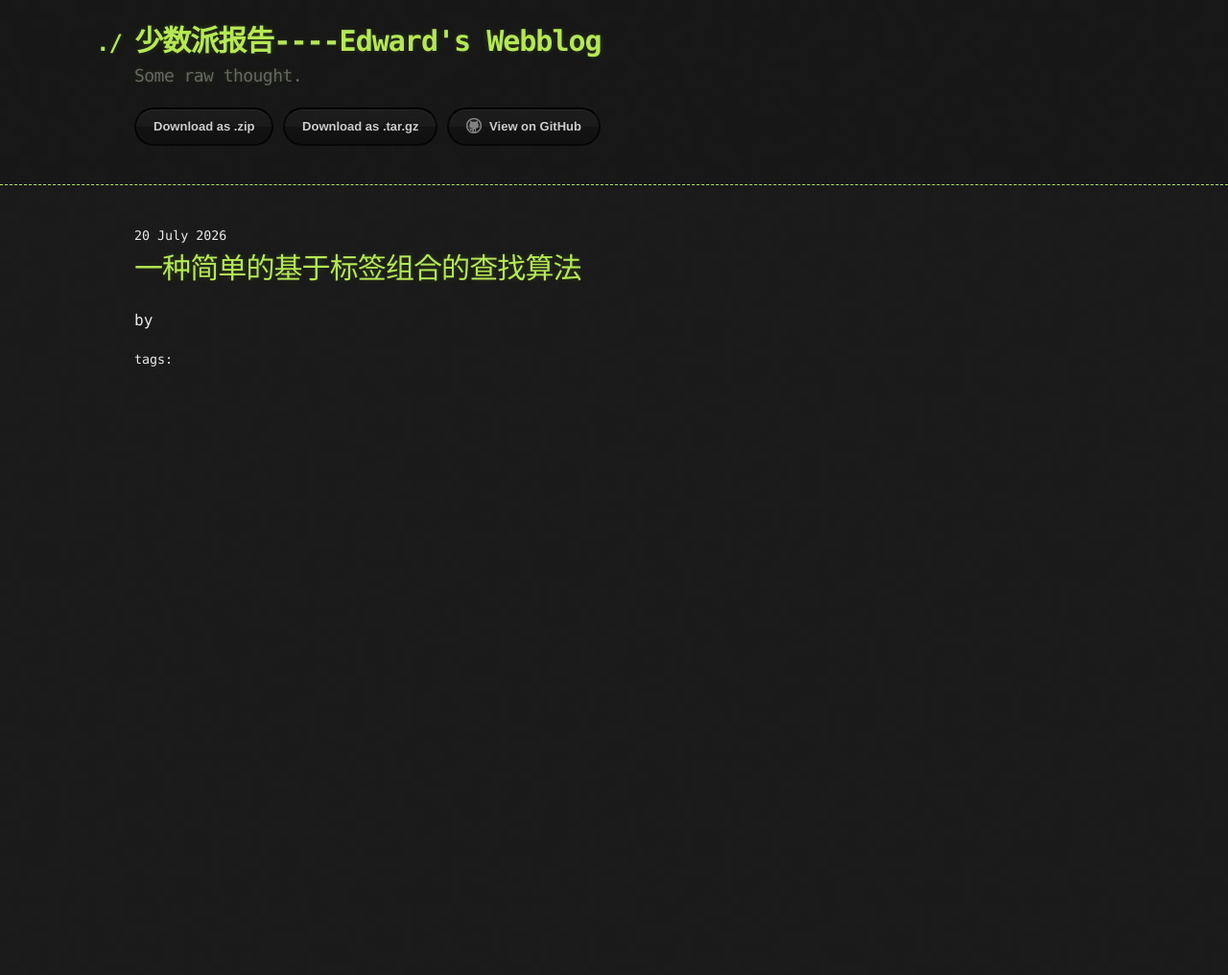
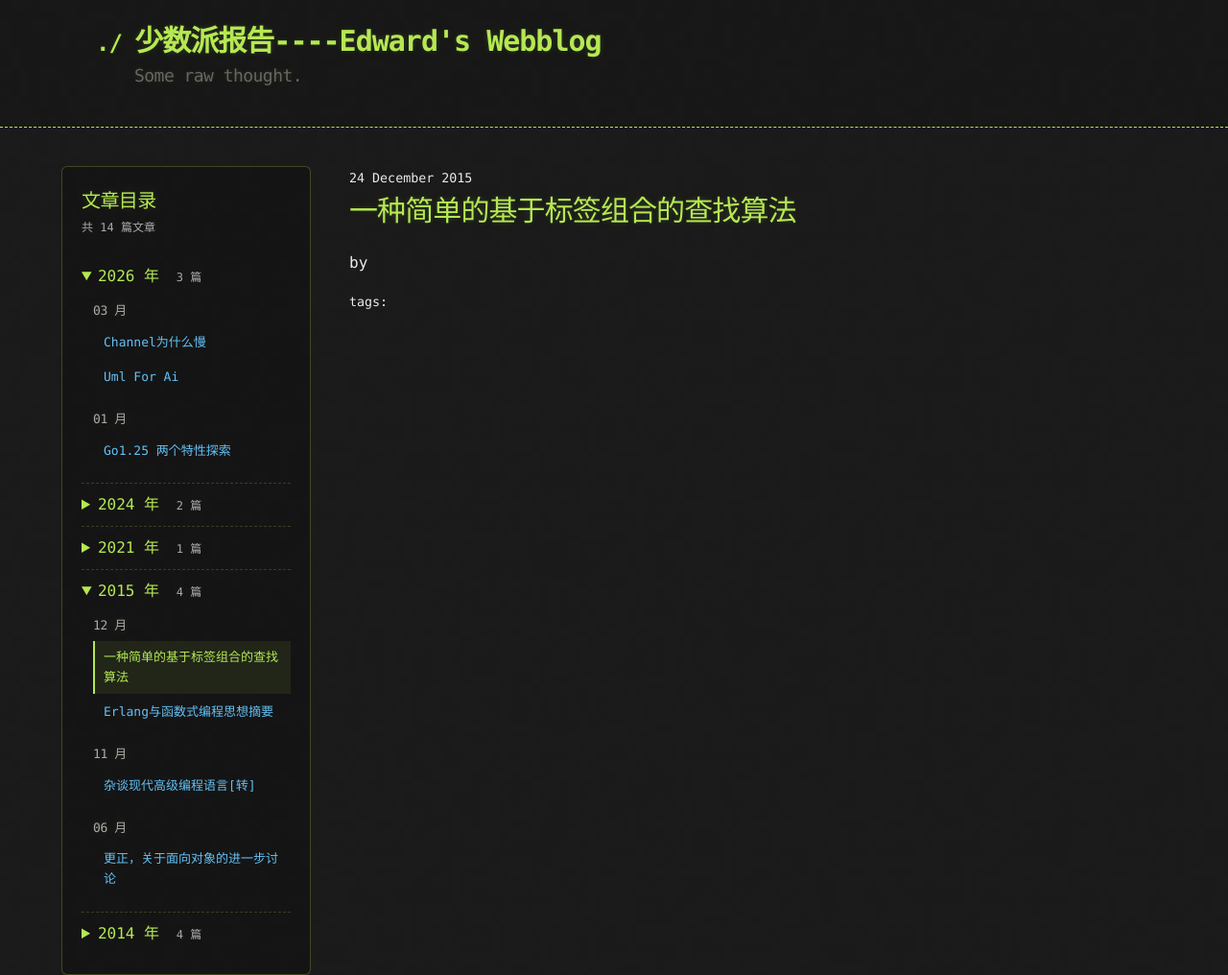
Before and after one commit to EdwardYuan/EdwardYuan.github.io, a Jekyll site: the page built from _posts/2015-12-24-A-Simple-Search-Algorithm-Of-Tags.markdown, in a window 1280 px wide and 1016 px high. Shown: the whole window at 96% size. Built offline with Jekyll 4.4.1, drawn with Linux system fonts in a browser that asks for light colours.

```diff
--- a/_config.yml
+++ b/_config.yml
@@ -3,3 +3,9 @@ description: Some raw thought.
 show_downloads: true
 google_analytics:
 theme: jekyll-theme-hacker
+defaults:
+  - scope:
+      path: ""
+      type: posts
+    values:
+      layout: post
--- /dev/null
+++ b/_includes/post-navigation.html
@@ -0,0 +1,24 @@
+<aside class="post-sidebar" aria-label="文章目录">
+  <nav aria-labelledby="post-navigation-title">
+    <h2 id="post-navigation-title">文章目录</h2>
+    <p class="post-navigation-count">共 {{ site.posts | size }} 篇文章</p>
+    {% assign post_years = site.posts | group_by_exp: "post", "post.date | date: '%Y'" %}
+    {% assign current_year = page.date | date: '%Y' %}
+    {% for year in post_years %}
+      <details class="archive-year"{% if forloop.first or year.name == current_year %} open{% endif %}>
+        <summary>{{ year.name }} 年 <span class="archive-count">{{ year.items | size }} 篇</span></summary>
+        {% assign post_months = year.items | group_by_exp: "post", "post.date | date: '%m'" %}
+        {% for month in post_months %}
+          <div class="archive-month">
+            <h3>{{ month.name }} 月</h3>
+            <ul>
+              {% for post in month.items %}
+                <li><a href="{{ post.url | relative_url }}"{% if page.url == post.url %} aria-current="page"{% endif %}>{{ post.title | escape }}</a></li>
+              {% endfor %}
+            </ul>
+          </div>
+        {% endfor %}
+      </details>
+    {% endfor %}
+  </nav>
+</aside>
--- a/_layouts/default.html
+++ b/_layouts/default.html
@@ -18,17 +18,11 @@
         </a>
         <h2>{{ site.description | default: site.github.project_tagline }}</h2>
 
-        <section id="downloads">
-          {% if site.show_downloads %}
-            <a href="{{ site.github.zip_url }}" class="btn">Download as .zip</a>
-            <a href="{{ site.github.tar_url }}" class="btn">Download as .tar.gz</a>
-          {% endif %}
-          <a href="{{ site.github.repository_url }}" class="btn btn-github"><span class="icon"></span>View on GitHub</a>
-        </section>
       </div>
     </header>
 
-    <div class="container">
+    <div class="container site-layout">
+      {% include post-navigation.html %}
       <section id="main_content">
         {{ content }}
       </section>
--- a/_posts/2015-06-25-deeper-talk-about-oo-method.markdown
+++ b/_posts/2015-06-25-deeper-talk-about-oo-method.markdown
@@ -1,7 +1,7 @@
 ---
 layout: post
 title:  更正，关于面向对象的进一步讨论
-date:   201５-06-25 11:05
+date:   2015-06-25 11:05
 categories: Programming
 ---
 
--- a/_posts/2015-12-24-A-Simple-Search-Algorithm-Of-Tags.markdown
+++ b/_posts/2015-12-24-A-Simple-Search-Algorithm-Of-Tags.markdown
@@ -1,6 +1,6 @@
 ---
 layout: post
 title:  一种简单的基于标签组合的查找算法
-date:   201５-12-24 01:30
+date:   2015-12-24 01:30
 categories: programming
 ---
--- a/assets/css/style.scss
+++ b/assets/css/style.scss
@@ -2,3 +2,77 @@
 ---
 
 @import 'jekyll-theme-hacker';
+
+.site-layout {
+  display: grid;
+  grid-template-columns: 260px minmax(0, 1fr);
+  gap: 40px;
+  max-width: 1320px;
+  align-items: start;
+}
+
+.post-sidebar {
+  position: sticky;
+  top: 24px;
+  max-height: calc(100vh - 48px);
+  overflow-y: auto;
+  box-sizing: border-box;
+  padding: 20px;
+  border: 1px solid rgba(181, 232, 83, 0.25);
+  border-radius: 6px;
+  background: rgba(0, 0, 0, 0.2);
+  scrollbar-width: thin;
+
+  h2 { margin: 0 0 4px; font-size: 20px; }
+
+  .post-navigation-count {
+    margin: 0 0 20px;
+    color: #aaa;
+    font-size: 12px;
+  }
+
+  summary {
+    padding: 10px 0;
+    color: #b5e853;
+    cursor: pointer;
+  }
+
+  .archive-year + .archive-year {
+    border-top: 1px dashed rgba(181, 232, 83, 0.2);
+  }
+
+  .archive-count { color: #aaa; font-size: 12px; margin-left: 8px; }
+  .archive-month { margin: 4px 0 16px 12px; }
+  h3 { margin: 0 0 6px; font-size: 13px; color: #aaa; }
+  ul { margin: 0; padding: 0; list-style: none; }
+  li { list-style: none; margin: 2px 0; }
+
+  a {
+    display: block;
+    padding: 7px 9px;
+    border-left: 2px solid transparent;
+    font-size: 13px;
+    line-height: 1.6;
+    overflow-wrap: anywhere;
+    text-decoration: none;
+    text-shadow: none;
+  }
+
+  a:hover, a[aria-current="page"] {
+    color: #b5e853;
+    border-left-color: #b5e853;
+    background: rgba(181, 232, 83, 0.08);
+  }
+
+  a:focus-visible, summary:focus-visible {
+    outline: 2px solid #b5e853;
+    outline-offset: 2px;
+  }
+}
+
+.site-layout #main_content { min-width: 0; overflow-wrap: break-word; }
+
+@media (max-width: 800px) {
+  .site-layout { grid-template-columns: minmax(0, 1fr); gap: 24px; }
+  .post-sidebar { position: static; max-height: 320px; }
+}
```
